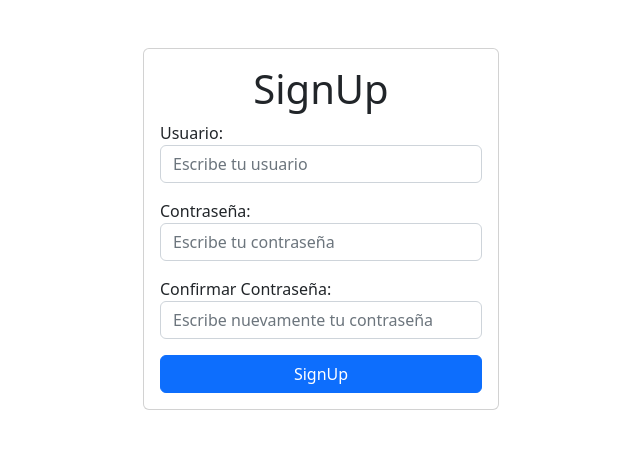
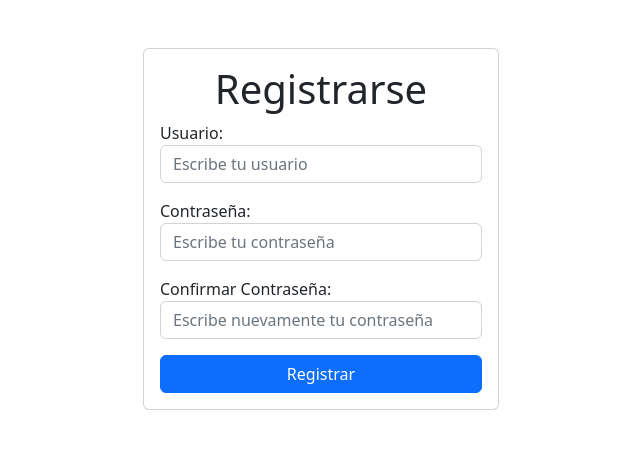
Before and after one commit to JoelMite/django-note-contact-app, a Django app: page /signup/ in a window 1280 px wide. Shown: the part 56-505 px from the top of the page, without its empty margins (319-959 px from the left). Run offline with Django 4.2, Linux system fonts and the light colour scheme.

Commit message:
Third Commit

```diff
--- a/tasks/templates/signup.html
+++ b/tasks/templates/signup.html
@@ -6,7 +6,7 @@
         <div class="col-md-4 offset-md-4 mt-5">
             <form method="POST" class="card card-body">
 
-                <h1 class="text-center">SignUp</h1>
+                <h1 class="text-center">Registrarse</h1>
 
                 {{ error }}
 
@@ -26,7 +26,7 @@
                 </div>
 
                 <button class="btn btn-primary">
-                    SignUp
+                    Registrar
                 </button>
             </form>
         </div>
```
